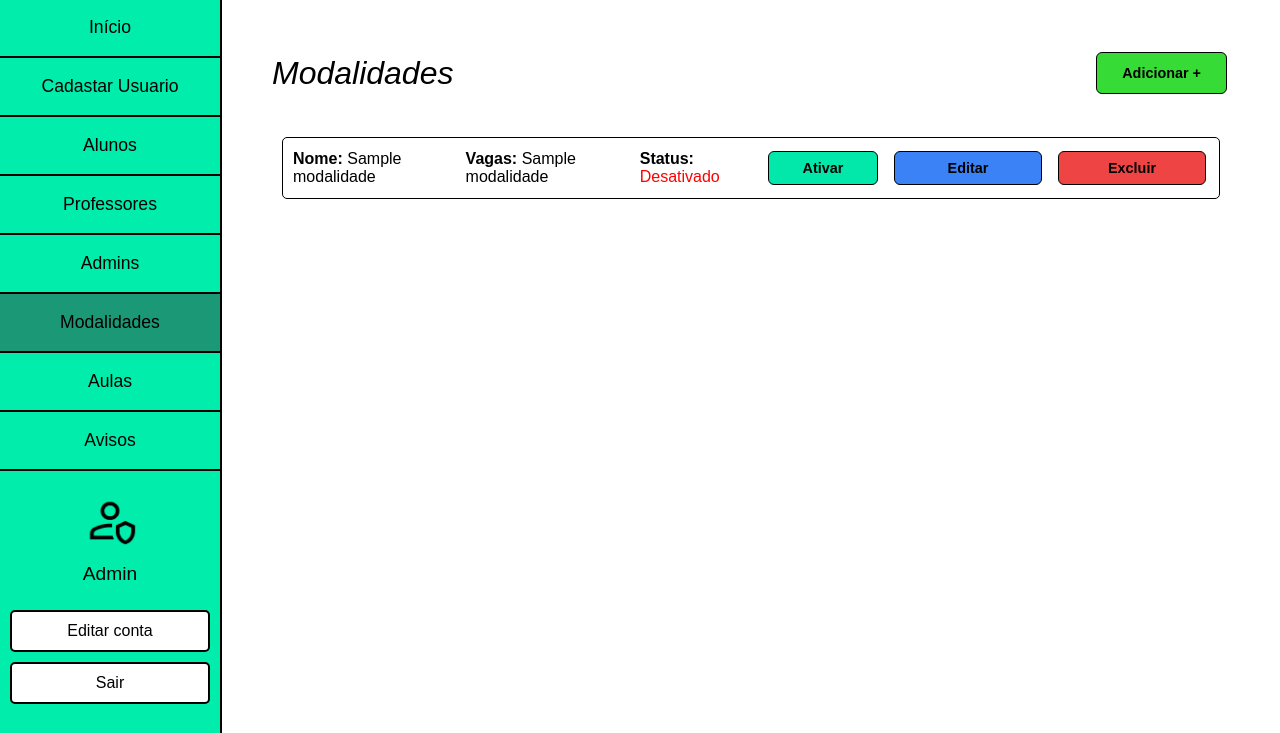
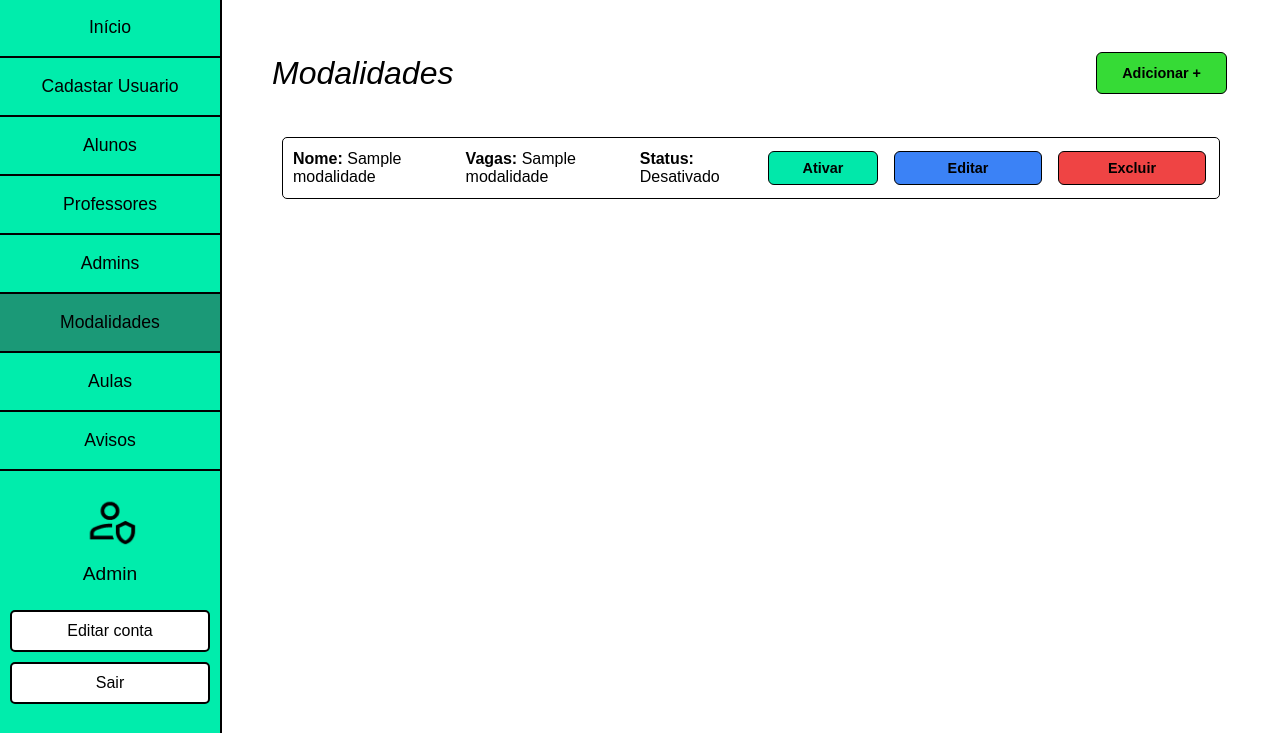
Before and after one commit to Henrique-de-Souza-Figueiredo/Stand-10-10, a Flask app: template templates/admin-modalidades-lista.html in a window 1280 px wide. Shown: the part 117-850 px from the top of the page. Run offline with Flask 3, Linux system fonts and the light colour scheme; the template is opened without the code that fills it: most values are stand-ins (such as "Sample title", 1, 10 or a date in 2020).

Commit message:
Pequena correção em html

```diff
--- a/templates/admin-modalidades-lista.html
+++ b/templates/admin-modalidades-lista.html
@@ -101,9 +101,9 @@
             <p>
                 <strong>Status:</strong>
                 {% if modalidade[3] == 1 %}
-                    <span style="color: green; font-weight: bold;">Ativo</span>
+                    <span>Ativo</span>
                 {% else %}
-                    <span style="color: red;">Desativado</span>
+                    <span>Desativado</span>
                 {% endif %}
             </p>
             <div class="item-texto">
```
Also changed, not shown: 1 other file.
